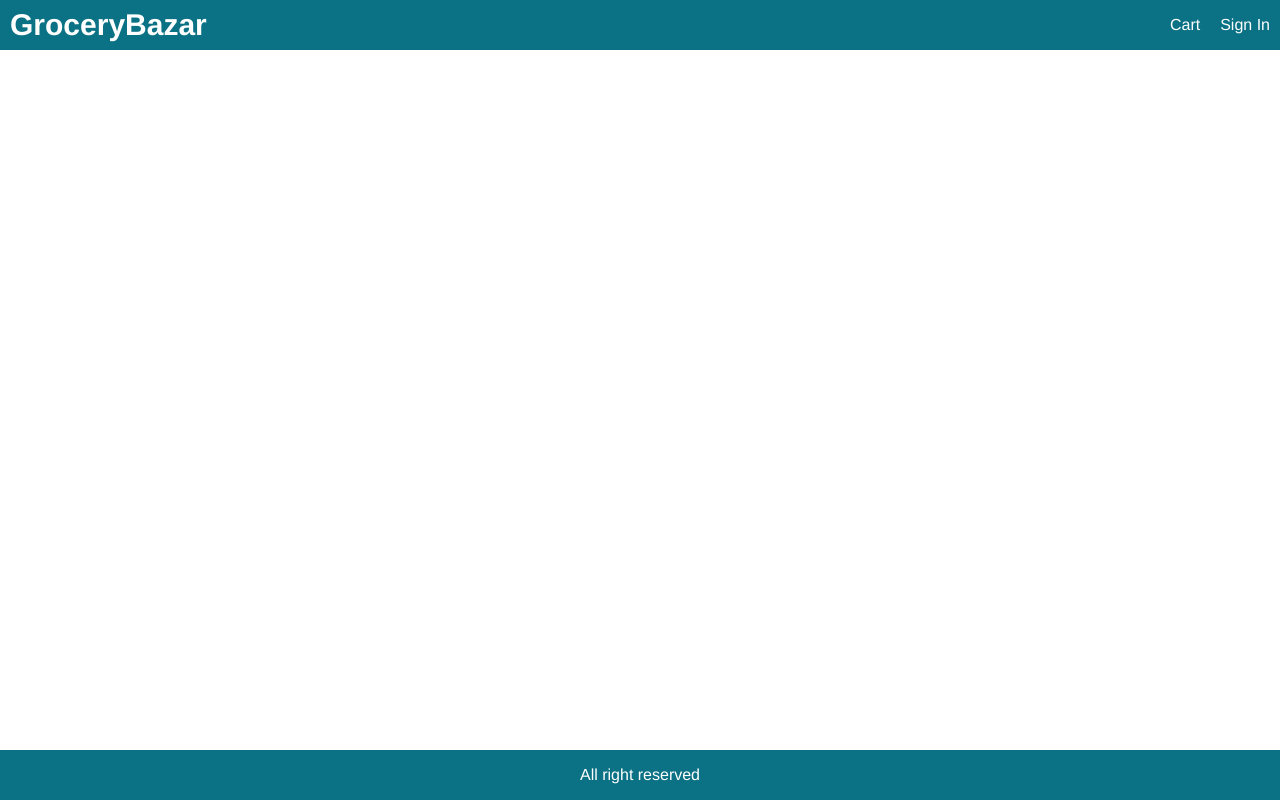
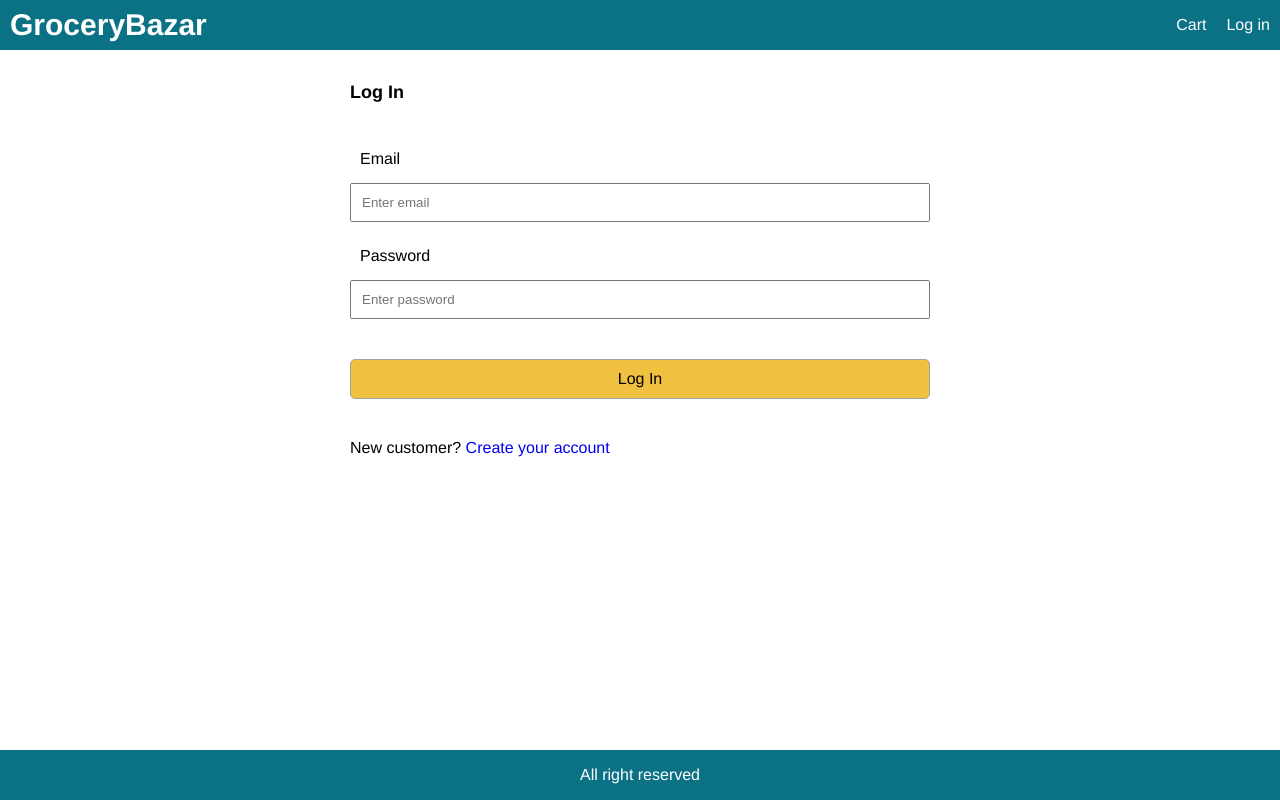
Before and after one commit to attainu/backend-project-mdashfaque-mamdu-au17, a React (Create React App) app in the folder frontend/grocery/: page /login in a window 1280 px wide. Built offline with nearby package versions, Linux system fonts and the light colour scheme.

Commit message:
created signin screen

```diff
--- a/frontend/grocery/src/App.js
+++ b/frontend/grocery/src/App.js
@@ -1,13 +1,23 @@
 import React from 'react';
-import { useSelector } from 'react-redux';
+import { useDispatch, useSelector } from 'react-redux';
 import { BrowserRouter, Link, Route } from 'react-router-dom';
+import { logout } from './actions/userActions';
 import CartScreen from './screens/CartScreen/CartScreen';
 import HomeScreen from './screens/HomeScreen/HomeScreen';
+import LoginScreen from './screens/LoginScreen/LoginScreen';
 import ProductScreen from './screens/ProductScreen/ProductScreen';
 
 function App() {
   const cart = useSelector((state) => state.cart);
   const { cartItems } = cart;
+
+  const userLogin = useSelector((state) => state.userLogin);
+  const { userInfo } = userLogin;
+
+  const dispatch = useDispatch();
+  const logoutHandler = () => {
+    dispatch(logout());
+  };
 
   return (
     <BrowserRouter>
@@ -25,13 +35,25 @@ function App() {
                 <span className="cart-item-count">{cartItems.length}</span>
               )}
             </Link>
-            <Link to="/signin">Sign In</Link>
+            {userInfo ? (
+              <div className="dropdown">
+                <Link to="#">{userInfo.name}</Link>
+                <ul className="dropdown-content">
+                  <Link to="#logout" onClick={logoutHandler}>
+                    Log Out
+                  </Link>
+                </ul>
+              </div>
+            ) : (
+              <Link to="/login">Log in</Link>
+            )}
           </div>
         </header>
 
         <main>
           <Route path="/cart/:id?" component={CartScreen}></Route>
           <Route path="/product/:id" component={ProductScreen}></Route>
+          <Route path="/login" component={LoginScreen}></Route>
           <Route path="/" component={HomeScreen} exact></Route>
         </main>
 
--- /dev/null
+++ b/frontend/grocery/src/actions/userActions.js
@@ -0,0 +1,31 @@
+import Axios from 'axios';
+import {
+  USER_LOGIIN_FAIL,
+  USER_LOGIIN_REQUEST,
+  USER_LOGIIN_SUCCESS,
+  USER_LOGOUT,
+} from '../constants/userConstants';
+
+export const login = (email, password) => async (dispatch) => {
+  dispatch({ type: USER_LOGIIN_REQUEST, payload: { email, password } });
+
+  try {
+    const { data } = await Axios.post('/api/users/signin', { email, password });
+    dispatch({ type: USER_LOGIIN_SUCCESS, payload: data });
+    localStorage.setItem('userInfo', JSON.stringify(data));
+  } catch (error) {
+    dispatch({
+      type: USER_LOGIIN_FAIL,
+      payload:
+        error.response && error.response.data.message
+          ? error.response.data.message
+          : error.message,
+    });
+  }
+};
+
+export const logout = () => (dispatch) => {
+  localStorage.removeItem('userInfo');
+  // localStorage.removeItem('cartItems');
+  dispatch({ type: USER_LOGOUT });
+};
--- /dev/null
+++ b/frontend/grocery/src/constants/userConstants.js
@@ -0,0 +1,4 @@
+export const USER_LOGIIN_REQUEST = 'USER_LOGIIN_REQUEST';
+export const USER_LOGIIN_SUCCESS = 'USER_LOGIIN_SUCCESS';
+export const USER_LOGIIN_FAIL = 'USER_LOGIIN_FAIL';
+export const USER_LOGOUT = 'USER_LOGOUT';
--- a/frontend/grocery/src/index.css
+++ b/frontend/grocery/src/index.css
@@ -211,3 +211,26 @@ img.medium {
   color: #a02020;
   background-color: #ffe0e0e0;
 } */
+
+/* DropDown */
+.dropdown {
+  display: inline-block;
+  position: relative;
+}
+
+.dropdown-content {
+  position: absolute;
+  display: none;
+  right: 0;
+  min-width: 12rem;
+  padding: 1rem;
+  z-index: 1;
+  background-color: #0b7285;
+  margin: 0;
+  margin-top: 0.4rem;
+  border-radius: 0.5rem;
+}
+
+.dropdown:hover .dropdown-content {
+  display: block;
+}
--- /dev/null
+++ b/frontend/grocery/src/reducers/userReducers.js
@@ -0,0 +1,22 @@
+import {
+  USER_LOGIIN_FAIL,
+  USER_LOGIIN_REQUEST,
+  USER_LOGIIN_SUCCESS,
+  USER_LOGOUT,
+} from '../constants/userConstants';
+
+export const userLoginReducer = (state = {}, action) => {
+  switch (action.type) {
+    case USER_LOGIIN_REQUEST:
+      return { loading: true };
+    case USER_LOGIIN_SUCCESS:
+      return { loading: false, userInfo: action.payload };
+    case USER_LOGIIN_FAIL:
+      return { laoding: false, error: action.payload };
+    // remove data from userInfo
+    case USER_LOGOUT:
+      return {};
+    default:
+      return state;
+  }
+};
--- a/frontend/grocery/src/screens/CartScreen/CartScreen.js
+++ b/frontend/grocery/src/screens/CartScreen/CartScreen.js
@@ -27,7 +27,7 @@ function CartScreen(props) {
   };
 
   const checkOutHandler = () => {
-    props.history.push('/signin?redirect=shipping');
+    props.history.push('/login?redirect=shipping');
   };
 
   return (
--- /dev/null
+++ b/frontend/grocery/src/screens/LoginScreen/LoginScreen.css
@@ -0,0 +1,21 @@
+/* Form */
+
+label,
+input {
+  padding: 1rem;
+}
+.form {
+  max-width: 60rem;
+  margin: 0 auto;
+}
+
+.form > div {
+  display: flex;
+  flex-direction: column;
+  margin: 1rem;
+}
+
+.form label {
+  margin: 0.5rem 0;
+  display: block;
+}
--- /dev/null
+++ b/frontend/grocery/src/screens/LoginScreen/LoginScreen.js
@@ -0,0 +1,80 @@
+import React, { useEffect, useState } from 'react';
+import { useDispatch, useSelector } from 'react-redux';
+import { Link } from 'react-router-dom';
+import { login } from '../../actions/userActions';
+import LoadingBox from '../../component/LoadingBox/LoadingBox';
+import MessageBox from '../../component/MessageBox/MessageBox';
+import './LoginScreen.css';
+
+function LoginScreen(props) {
+  const [email, setEmail] = useState('');
+  const [password, setPassword] = useState('');
+
+  const redirect = props.location.search
+    ? props.location.search.split('=')[1]
+    : '/';
+
+  const userLogin = useSelector((state) => state.userLogin);
+  const { userInfo, loading, error } = userLogin;
+
+  const dispatch = useDispatch();
+  const submitHandler = (e) => {
+    e.preventDefault();
+    dispatch(login(email, password));
+  };
+
+  useEffect(() => {
+    if (userInfo) {
+      props.history.push(redirect);
+    }
+  }, [props.history, redirect, userInfo]);
+
+  return (
+    <div>
+      <form className="form" onSubmit={submitHandler}>
+        <div>
+          <h1>Log In</h1>
+        </div>
+        {loading && <LoadingBox></LoadingBox>}
+        {error && <MessageBox variant="danger">{error}</MessageBox>}
+        <div>
+          <label htmlFor="email">Email</label>
+          <input
+            type="email"
+            id="email"
+            placeholder="Enter email"
+            required
+            onChange={(e) => setEmail(e.target.value)}
+          ></input>
+        </div>
+
+        <div>
+          <label htmlFor="password">Password</label>
+          <input
+            type="password"
+            id="password"
+            placeholder="Enter password"
+            required
+            onChange={(e) => setPassword(e.target.value)}
+          ></input>
+        </div>
+
+        <div>
+          <label />
+          <button className="primary" type="submit">
+            Log In
+          </button>
+        </div>
+
+        <div>
+          <label />
+          <div>
+            New customer? <Link to="/register">Create your account</Link>
+          </div>
+        </div>
+      </form>
+    </div>
+  );
+}
+
+export default LoginScreen;
--- a/frontend/grocery/src/store.js
+++ b/frontend/grocery/src/store.js
@@ -5,6 +5,7 @@ import {
   productDetailsReducer,
   productListReducer,
 } from './reducers/productReducers';
+import { userLoginReducer } from './reducers/userReducers';
 
 const initialState = {
   cart: {
@@ -12,12 +13,18 @@ const initialState = {
       ? JSON.parse(localStorage.getItem('cartItems'))
       : [],
   },
+  userLogin: {
+    userInfo: localStorage.getItem('userInfo')
+      ? JSON.parse(localStorage.getItem('userInfo'))
+      : null,
+  },
 };
 
 const reducer = combineReducers({
   productList: productListReducer,
   productDetails: productDetailsReducer,
   cart: cartReducer,
+  userLogin: userLoginReducer,
 });
 
 const composeEnhancer = window.__REDUX_DEVTOOLS_EXTENSION_COMPOSE__ || compose;
```
